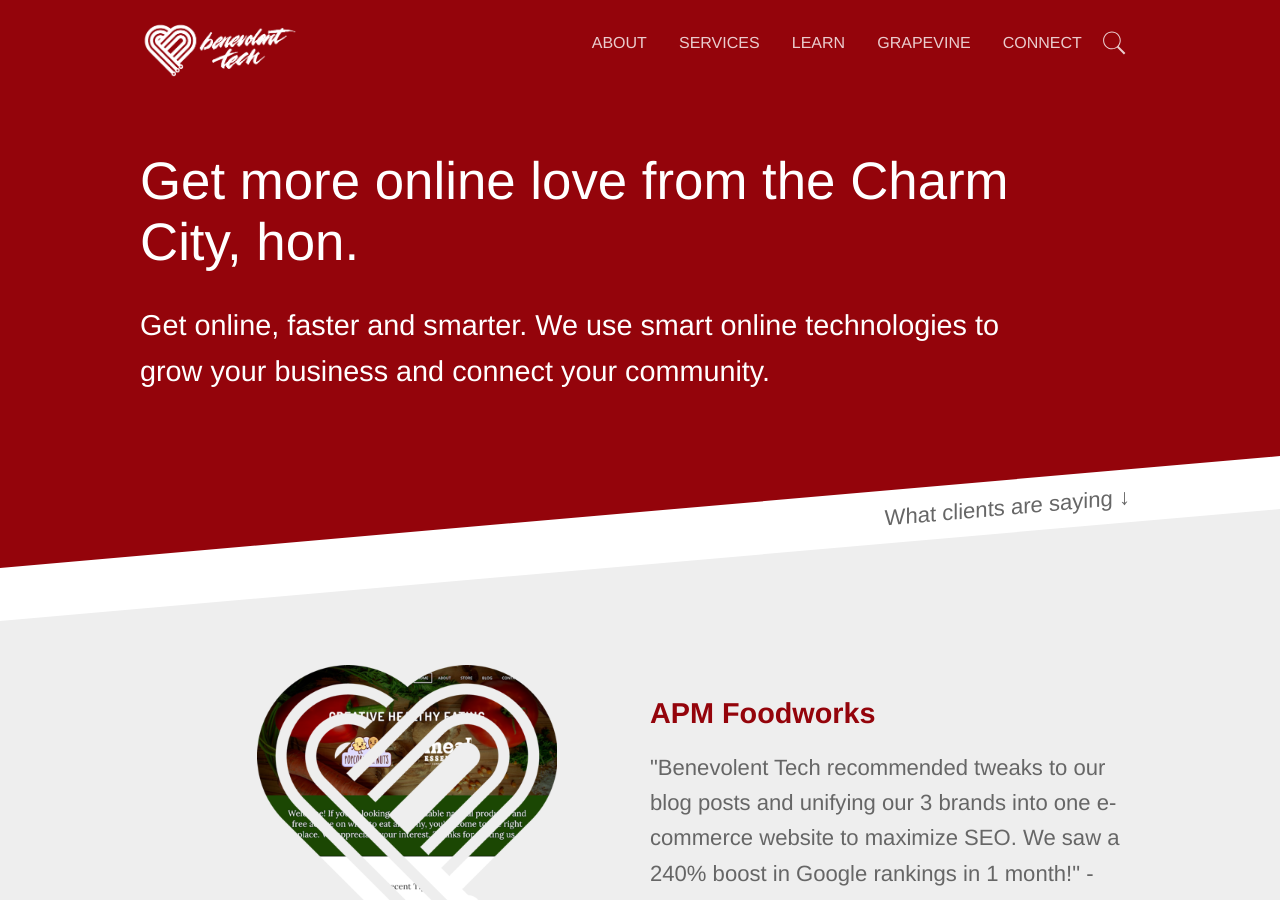
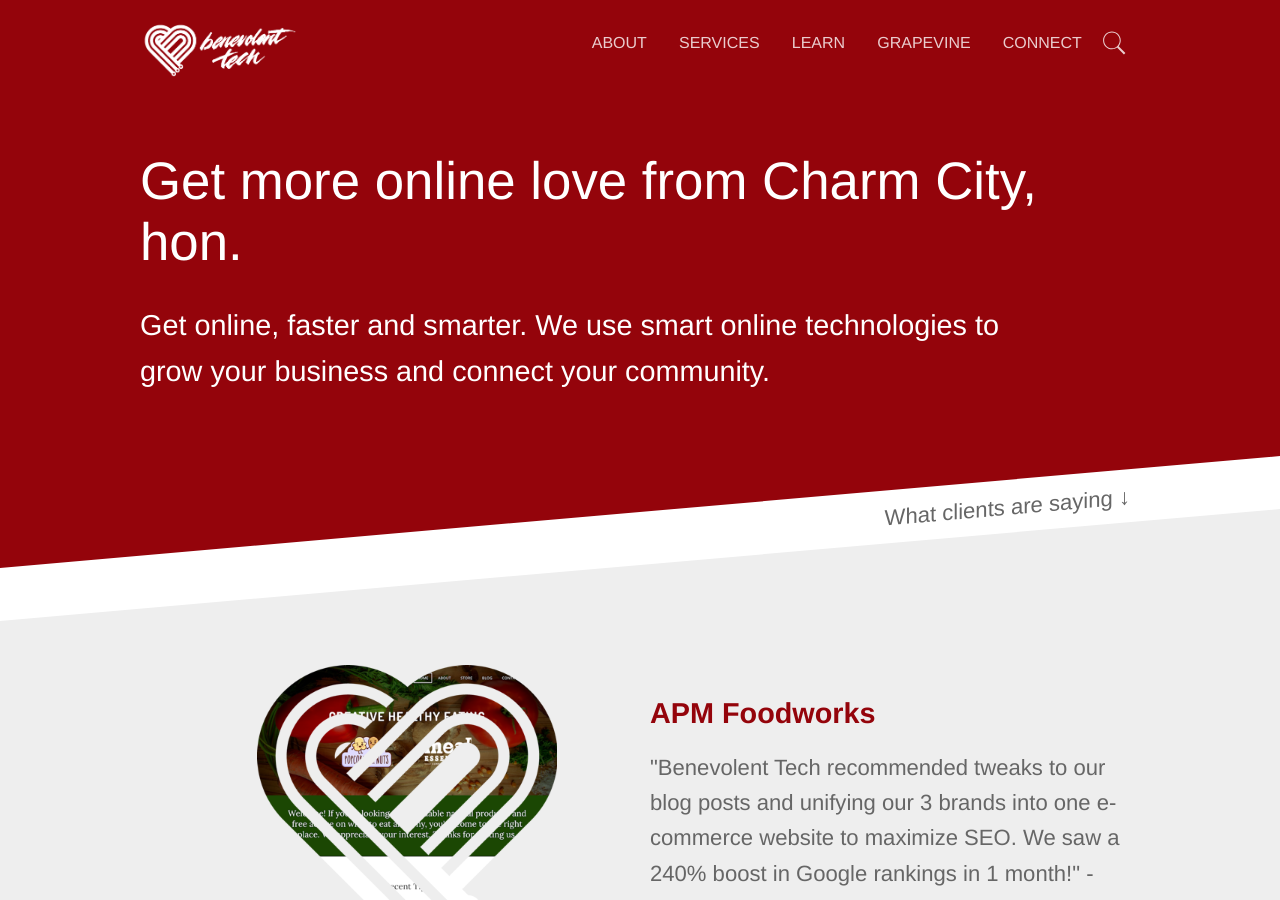
Before and after one commit to benevolenttech/btek.cc, a Jekyll site: the page built from index.html, in a window 1280 px wide and 900 px high. Built offline with Jekyll 4.4.1, drawn with Linux system fonts in a browser that asks for light colours.

Commit message:
Updated 'index.html' via CloudCannon

```diff
--- a/index.html
+++ b/index.html
@@ -11,7 +11,7 @@
 <section class="hero diagonal">
   <div class="container">
     <h1 style="display:none;">{{ page.heading }}</h1>
-    <h2 class="editable">Get more online love from the Charm City, hon.</h2>
+    <h2 class="editable">Get more online love from Charm City, hon.</h2>
     <p class="subtext editable">Get online, faster and smarter. We use smart online technologies to grow your business and connect your community.</p>
     <!--<p style="margin-bottom:-30px;">What clients are saying &#8595;</p>-->
     <!--<p><a class="button alt" href="{{ site.baseurl }}/contact/">See Pricing<p></p>-->
```
